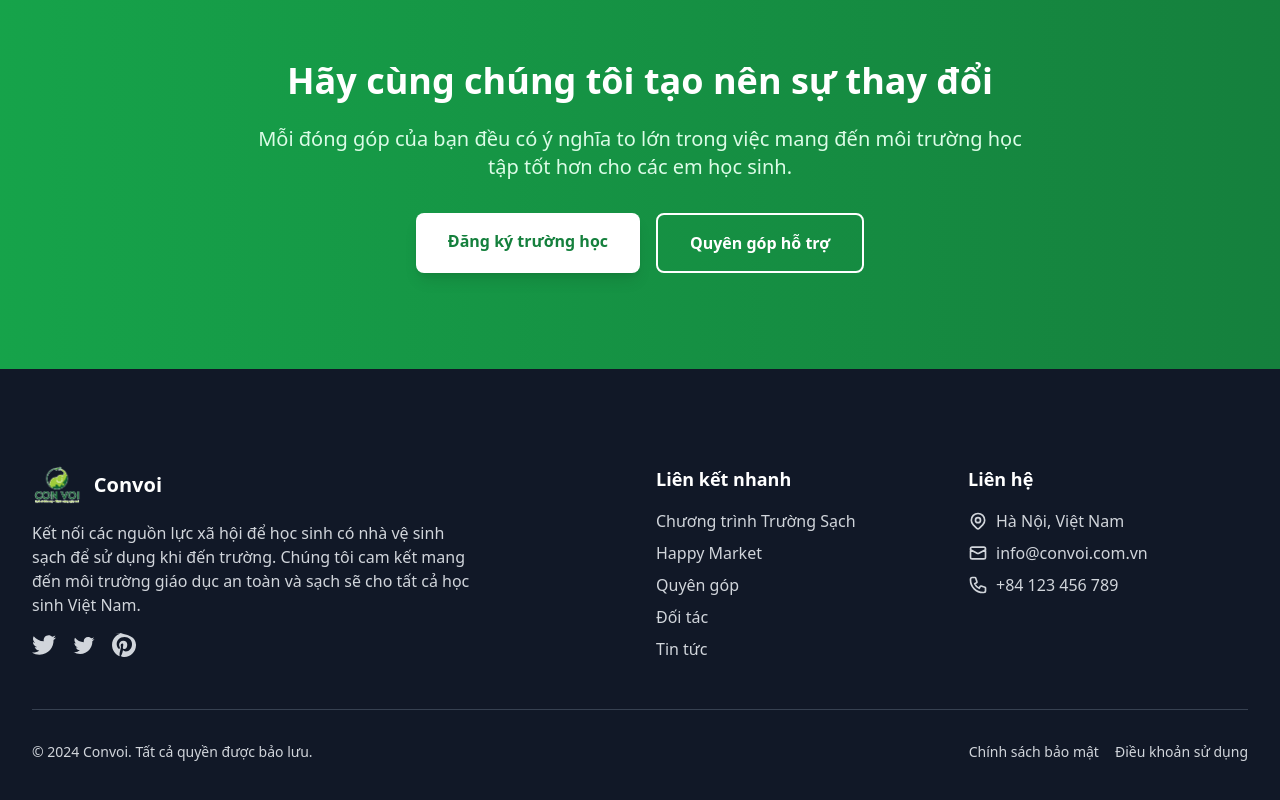
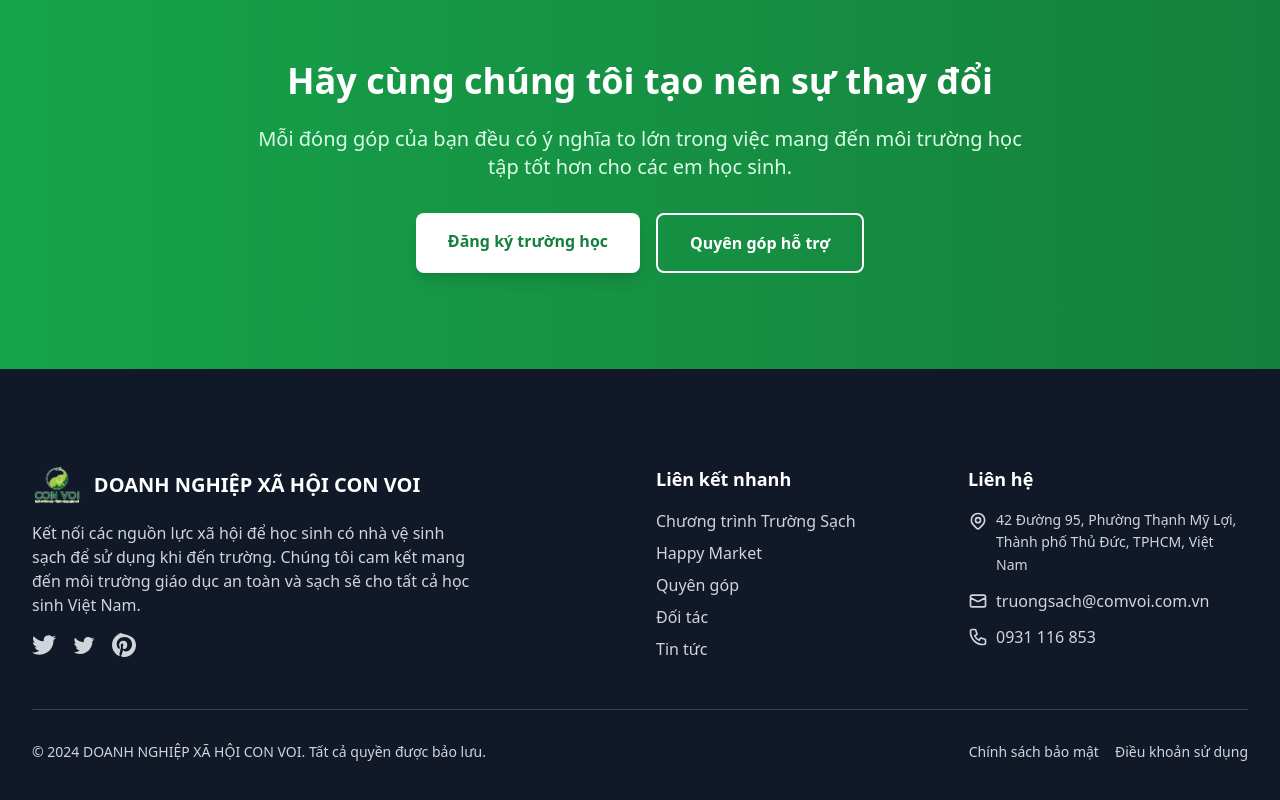
Before and after one commit to tanthanhkid/convoi-homepage, a Next.js app: page / in a window 1280 px wide. Shown: the part 2997-3797 px from the top of the page. Built offline with nearby package versions, Linux system fonts and the light colour scheme.

Commit message:
Cập nhật footer với thông tin Doanh nghiệp xã hội Con Voi

```diff
--- a/src/app/components/Footer.tsx
+++ b/src/app/components/Footer.tsx
@@ -16,7 +16,7 @@ const Footer = () => {
                 height={40}
                 className="h-10 w-auto"
               />
-              <span className="ml-3 text-xl font-bold">Convoi</span>
+              <span className="ml-3 text-xl font-bold">DOANH NGHIỆP XÃ HỘI CON VOI</span>
             </div>
             <p className="text-gray-300 mb-4 max-w-md">
               Kết nối các nguồn lực xã hội để học sinh có nhà vệ sinh sạch để sử dụng khi đến trường.
@@ -56,25 +56,25 @@ const Footer = () => {
           {/* Contact Info */}
           <div>
             <h3 className="text-lg font-semibold mb-4">Liên hệ</h3>
-            <ul className="space-y-2 text-gray-300">
-              <li className="flex items-center">
-                <svg className="h-5 w-5 mr-2" fill="none" stroke="currentColor" viewBox="0 0 24 24">
+            <ul className="space-y-3 text-gray-300">
+              <li className="flex items-start">
+                <svg className="h-5 w-5 mr-2 mt-0.5 flex-shrink-0" fill="none" stroke="currentColor" viewBox="0 0 24 24">
                   <path strokeLinecap="round" strokeLinejoin="round" strokeWidth={2} d="M17.657 16.657L13.414 20.9a1.998 1.998 0 01-2.827 0l-4.244-4.243a8 8 0 1111.314 0z" />
                   <path strokeLinecap="round" strokeLinejoin="round" strokeWidth={2} d="M15 11a3 3 0 11-6 0 3 3 0 016 0z" />
                 </svg>
-                Hà Nội, Việt Nam
+                <span className="text-sm leading-relaxed">42 Đường 95, Phường Thạnh Mỹ Lợi, Thành phố Thủ Đức, TPHCM, Việt Nam</span>
               </li>
               <li className="flex items-center">
                 <svg className="h-5 w-5 mr-2" fill="none" stroke="currentColor" viewBox="0 0 24 24">
                   <path strokeLinecap="round" strokeLinejoin="round" strokeWidth={2} d="M3 8l7.89 4.26a2 2 0 002.22 0L21 8M5 19h14a2 2 0 002-2V7a2 2 0 00-2-2H5a2 2 0 00-2 2v10a2 2 0 002 2z" />
                 </svg>
-                info@convoi.com.vn
+                truongsach@comvoi.com.vn
               </li>
               <li className="flex items-center">
                 <svg className="h-5 w-5 mr-2" fill="none" stroke="currentColor" viewBox="0 0 24 24">
                   <path strokeLinecap="round" strokeLinejoin="round" strokeWidth={2} d="M3 5a2 2 0 012-2h3.28a1 1 0 01.948.684l1.498 4.493a1 1 0 01-.502 1.21l-2.257 1.13a11.042 11.042 0 005.516 5.516l1.13-2.257a1 1 0 011.21-.502l4.493 1.498a1 1 0 01.684.949V19a2 2 0 01-2 2h-1C9.716 21 3 14.284 3 6V5z" />
                 </svg>
-                +84 123 456 789
+                0931 116 853
               </li>
             </ul>
           </div>
@@ -83,7 +83,7 @@ const Footer = () => {
         <div className="border-t border-gray-700 mt-12 pt-8">
           <div className="flex flex-col md:flex-row justify-between items-center">
             <p className="text-gray-300 text-sm">
-              © 2024 Convoi. Tất cả quyền được bảo lưu.
+              © 2024 DOANH NGHIỆP XÃ HỘI CON VOI. Tất cả quyền được bảo lưu.
             </p>
             <div className="flex space-x-4 mt-4 md:mt-0">
               <Link href="/privacy" className="text-gray-300 hover:text-white text-sm transition-colors">
```
